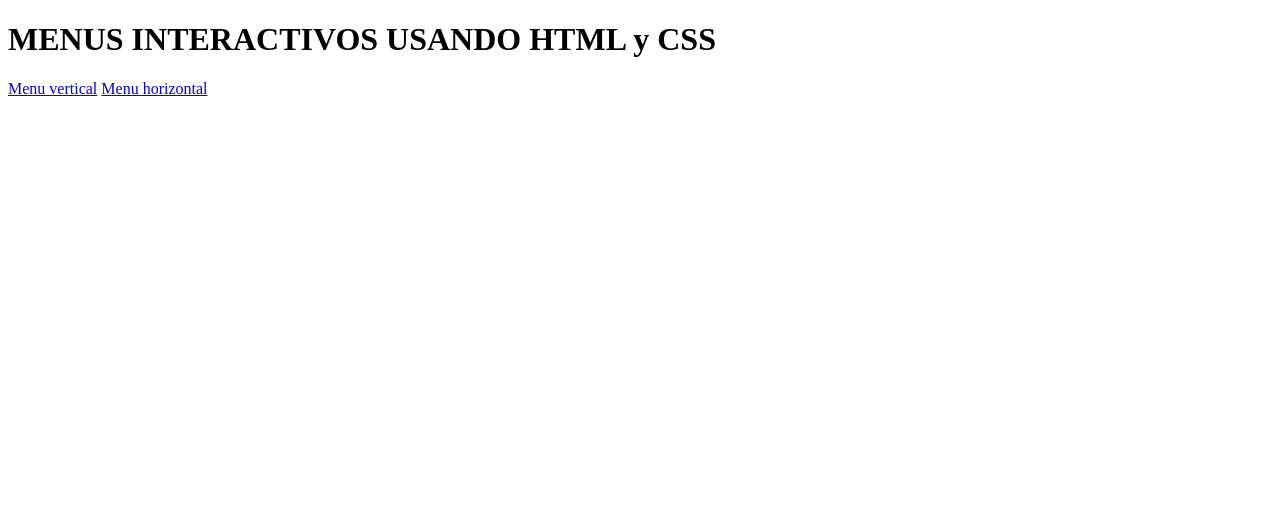
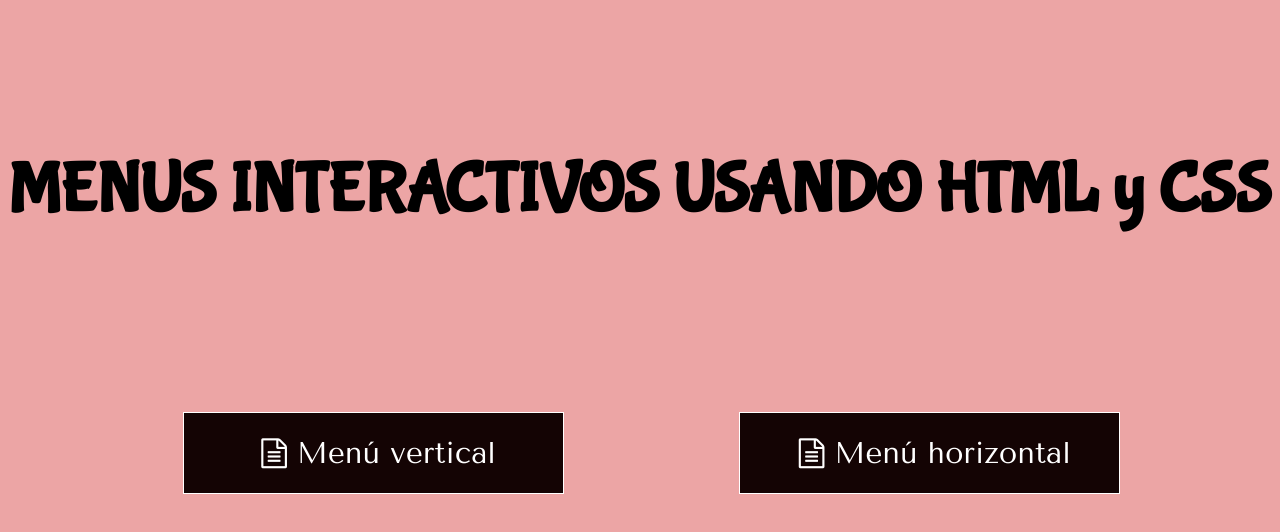
Before and after one commit to VaneQiuta777/practica-menus, a plain HTML site: page index.html in a window 1280 px wide. Drawn offline with nearby package versions, Linux system fonts and the light colour scheme.

Commit message:
añadiendo index para vincular ambos archivos de menu

```diff
--- /dev/null
+++ b/css/style.css
@@ -0,0 +1,41 @@
+body {
+    background-color: rgb(236, 165, 165);
+}
+h1 {
+    color: solid black;
+    font-family: 'Bubblegum Sans', cursive;
+    font-size: 70px;
+    text-align: center;
+    margin-top: 150px;
+    margin-bottom: 180px;
+}
+div{
+    font-family: 'Tenor Sans', sans-serif;
+    font-size: 30px;
+    line-height: 80px;
+    background-color: rgb(20, 4, 4);
+    float: left;
+    border: 1px solid white;
+    text-align: center;
+    margin-left: 175px;
+    display: flex;
+    justify-content: center;
+    width: 30%;
+}
+i{
+    color: white;
+    display: inline;
+    text-align: center;
+    padding-top: 15px;
+    margin: 10px;
+}
+a {
+    text-decoration: none;
+    color: white;
+}
+div:hover {
+    background-color: #f9a91a;
+}
+a:hover {
+    color: rgba(65, 63, 63, 0.699);
+}
--- a/index.html
+++ b/index.html
@@ -2,11 +2,15 @@
 <html>
 <head>
     <meta charset="UTF-8">
-    <title>Document</title>
+    <title>Practica</title>
+    <link rel="stylesheet" href="https://cdnjs.cloudflare.com/ajax/libs/font-awesome/4.7.0/css/font-awesome.min.css">
+    <link href="https://fonts.googleapis.com/css?family=Bubblegum+Sans|Tenor+Sans" rel="stylesheet">
+    <link rel="stylesheet" href="css/style.css">
     </head>
 <body>
     <h1>MENUS INTERACTIVOS USANDO HTML y CSS</h1>
-    <a href="Menu-Vertical/index.html">Menu vertical</a>
-    <a href="Menu-horizontal/index.html">Menu horizontal</a>
+    <div><i class="fa fa-file-text-o" aria-hidden="true"></i><a href="Menu-Vertical/index.html">Menú vertical</a></div>
+    <div><i class="fa fa-file-text-o" aria-hidden="true"></i><a href="Menu-horizontal/index.html">Menú horizontal</a></div>
+
 </body>
 </html>
```
Also changed, not shown: 1 other file.
